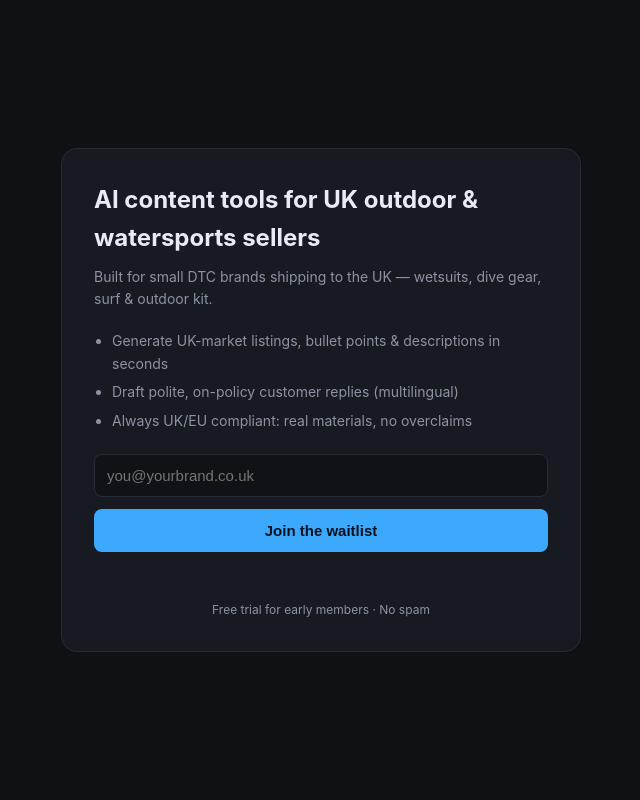
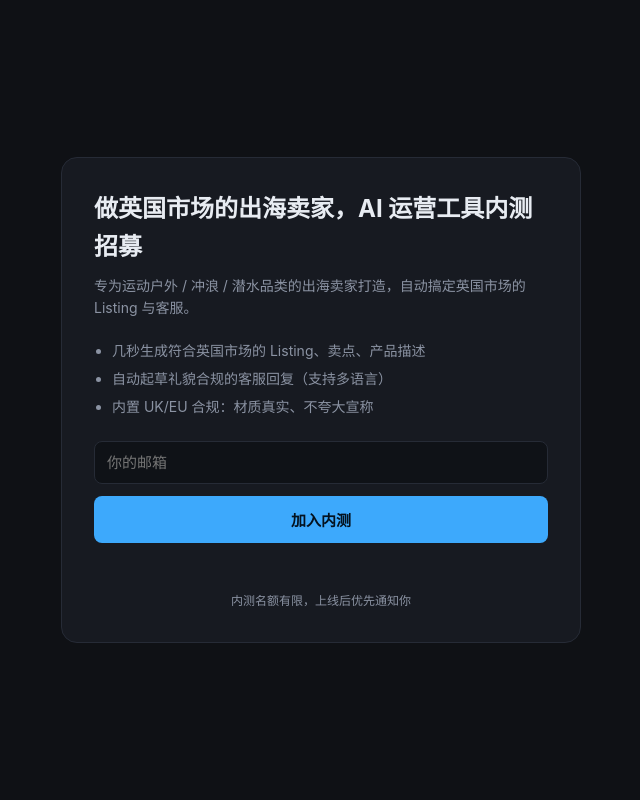
Before and after one commit to HZPortGlobal/opc-ai-agent, a Flask app: page /waitlist in a window 1280 px wide. Shown: the whole page, without its empty margins (319-959 px from the left). Run offline with Flask 3, Linux system fonts and the light colour scheme.

Commit message:
update templates/waitlist.html

```diff
--- a/templates/waitlist.html
+++ b/templates/waitlist.html
@@ -1,13 +1,13 @@
 <!DOCTYPE html>
-<html lang="en">
+<html lang="zh-CN">
 <head>
 <meta charset="utf-8" />
 <meta name="viewport" content="width=device-width, initial-scale=1" />
-<title>Join the waitlist · AI for UK outdoor DTC sellers</title>
+<title>内测招募 · 做英国市场的出海卖家 AI 运营工具</title>
 <style>
   :root{--bg:#0f1115;--panel:#171a21;--line:#262b36;--txt:#e8ecf2;--mut:#8b93a3;--acc:#3da9fc;--acc2:#2ee6a6}
   *{box-sizing:border-box}
-  body{margin:0;font-family:-apple-system,"Segoe UI",Roboto,sans-serif;background:var(--bg);color:var(--txt);
+  body{margin:0;font-family:-apple-system,"PingFang SC","Microsoft YaHei",sans-serif;background:var(--bg);color:var(--txt);
     display:flex;min-height:100vh;align-items:center;justify-content:center;padding:24px;line-height:1.6}
   .box{background:var(--panel);border:1px solid var(--line);border-radius:16px;padding:32px;max-width:520px;width:100%}
   h1{font-size:24px;margin:0 0 8px}
@@ -25,35 +25,35 @@
 </head>
 <body>
 <div class="box">
-  <h1>AI content tools for UK outdoor & watersports sellers</h1>
-  <p class="lead">Built for small DTC brands shipping to the UK — wetsuits, dive gear, surf & outdoor kit.</p>
+  <h1>做英国市场的出海卖家，AI 运营工具内测招募</h1>
+  <p class="lead">专为运动户外 / 冲浪 / 潜水品类的出海卖家打造，自动搞定英国市场的 Listing 与客服。</p>
   <ul>
-    <li>Generate UK-market listings, bullet points & descriptions in seconds</li>
-    <li>Draft polite, on-policy customer replies (multilingual)</li>
-    <li>Always UK/EU compliant: real materials, no overclaims</li>
+    <li>几秒生成符合英国市场的 Listing、卖点、产品描述</li>
+    <li>自动起草礼貌合规的客服回复（支持多语言）</li>
+    <li>内置 UK/EU 合规：材质真实、不夸大宣称</li>
   </ul>
-  <input id="email" type="email" placeholder="you@yourbrand.co.uk" />
-  <button id="join">Join the waitlist</button>
+  <input id="email" type="email" placeholder="你的邮箱" />
+  <button id="join">加入内测</button>
   <div class="msg" id="msg"></div>
-  <footer>Free trial for early members · No spam</footer>
+  <footer>内测名额有限，上线后优先通知你</footer>
 </div>
 <script>
   const btn = document.getElementById('join');
   const msg = document.getElementById('msg');
   btn.onclick = async () => {
     const email = document.getElementById('email').value.trim();
-    if (!email) { msg.className='msg err'; msg.textContent='Enter your email'; return; }
-    btn.disabled = true; msg.textContent='…';
+    if (!email) { msg.className='msg err'; msg.textContent='请填写邮箱'; return; }
+    btn.disabled = true; msg.textContent='提交中…';
     try {
       const r = await fetch('/api/waitlist', {
         method:'POST', headers:{'Content-Type':'application/json'},
         body: JSON.stringify({email, source:'waitlist_page'})
       });
       const d = await r.json();
-      if (!r.ok) { msg.className='msg err'; msg.textContent = d.error || 'Failed'; }
-      else if (d.added) { msg.className='msg ok'; msg.textContent='You are on the list. We will be in touch.'; document.getElementById('email').value=''; }
-      else { msg.className='msg ok'; msg.textContent='You were already on the list.'; }
-    } catch(e) { msg.className='msg err'; msg.textContent='Network error: '+e.message; }
+      if (!r.ok) { msg.className='msg err'; msg.textContent = d.error || '提交失败'; }
+      else if (d.added) { msg.className='msg ok'; msg.textContent='已加入，上线后第一时间通知你'; document.getElementById('email').value=''; }
+      else { msg.className='msg ok'; msg.textContent='你已经在内测名单里了'; }
+    } catch(e) { msg.className='msg err'; msg.textContent='网络错误：'+e.message; }
     finally { btn.disabled = false; }
   };
 </script>
```
